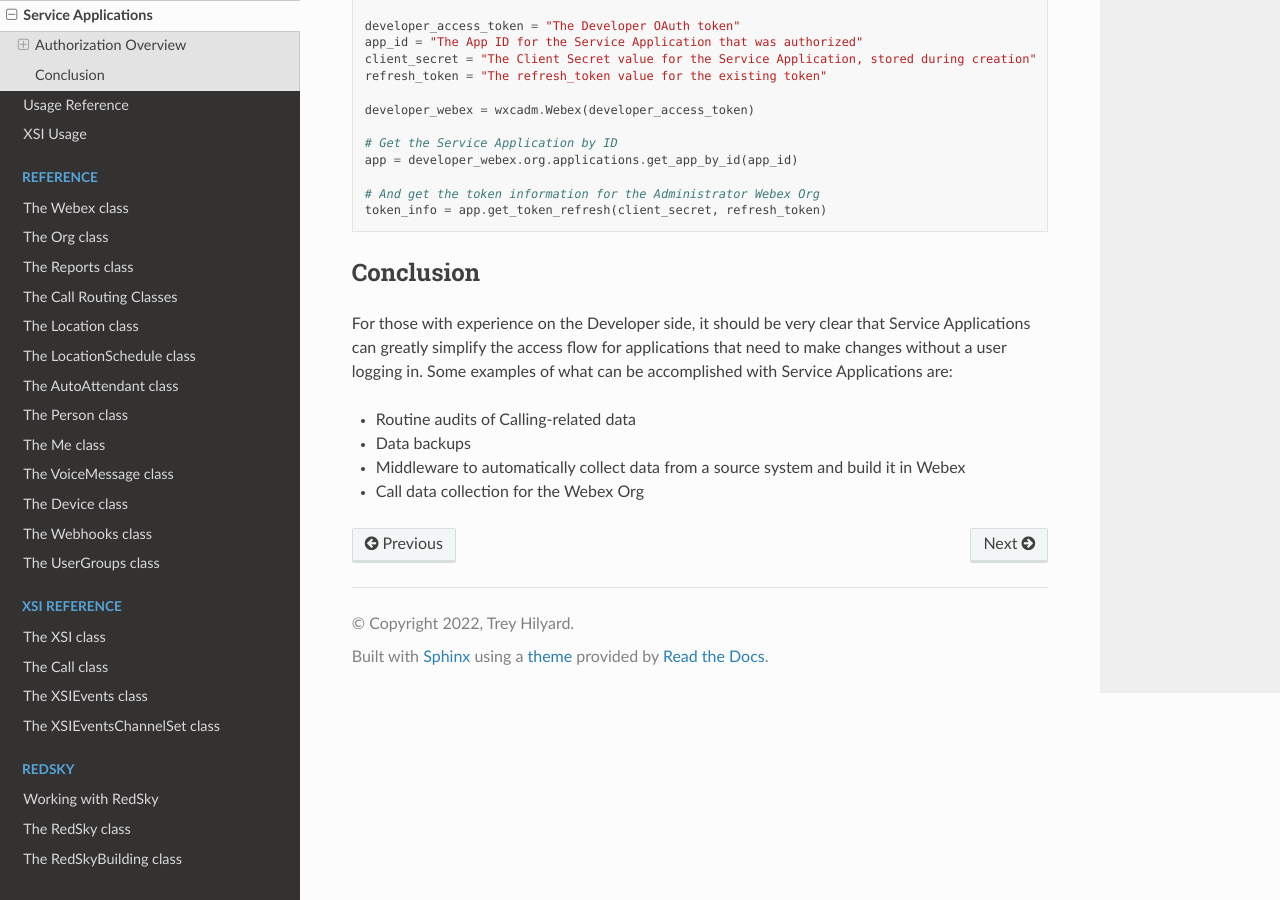
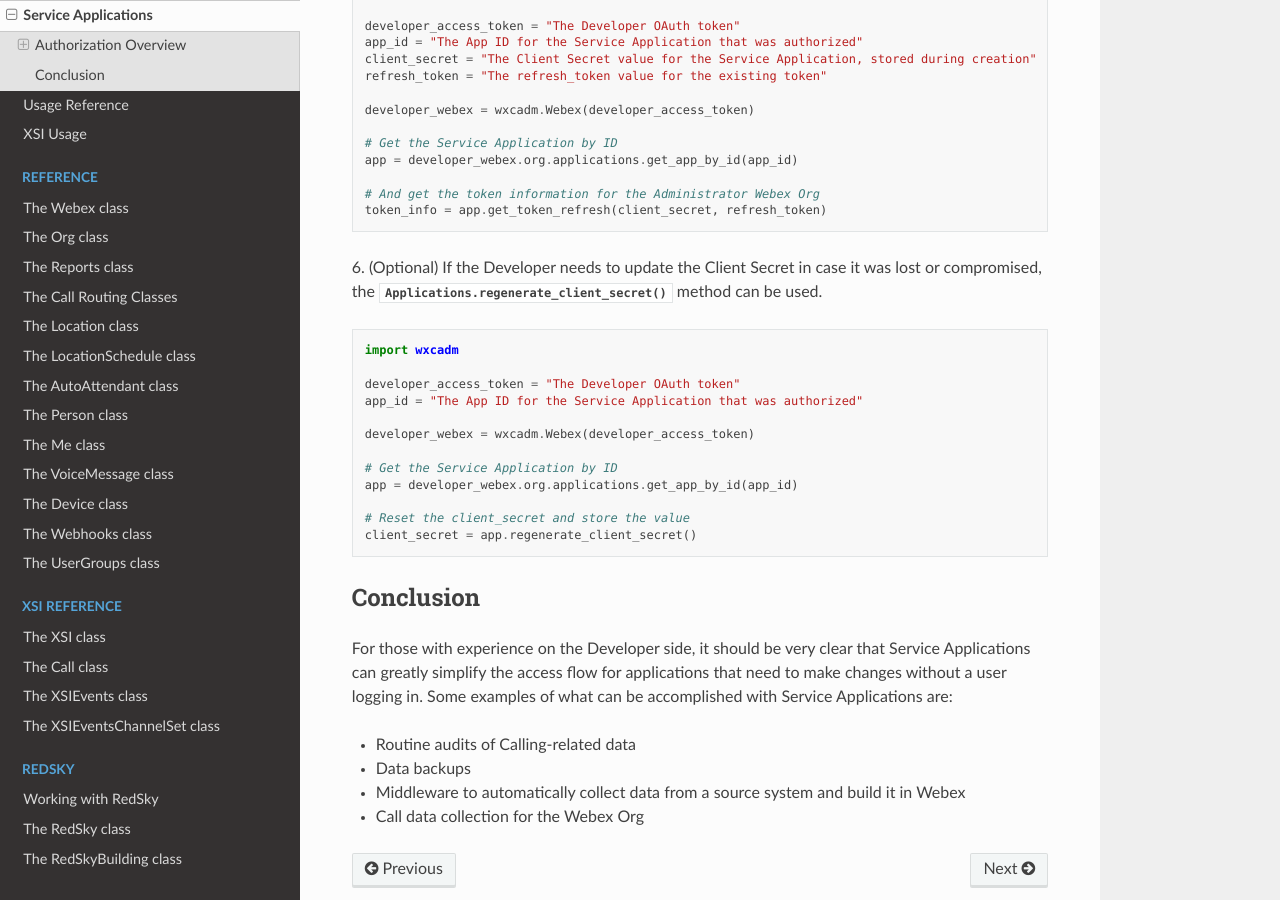
Before and after one commit to kctrey/wxcadm, a Sphinx documentation site: the page built from docs/source/usage/service_app.rst, in a window 1280 px wide and 900 px high, scrolled down 2630 px. Built offline with Sphinx 7.4.7 and the Read the Docs theme 2.0.0, drawn with Linux system fonts in a browser that asks for light colours.

Commit message:
Doc update for regen client secret

```diff
--- a/docs/source/usage/service_app.rst
+++ b/docs/source/usage/service_app.rst
@@ -130,6 +130,24 @@ method can be used:
     # And get the token information for the Administrator Webex Org
     token_info = app.get_token_refresh(client_secret, refresh_token)
 
+6. (Optional) If the Developer needs to update the Client Secret in case it was lost or compromised, the
+:py:meth:`Applications.regenerate_client_secret()` method can be used.
+
+.. code-block:: python
+
+    import wxcadm
+
+    developer_access_token = "The Developer OAuth token"
+    app_id = "The App ID for the Service Application that was authorized"
+
+    developer_webex = wxcadm.Webex(developer_access_token)
+
+    # Get the Service Application by ID
+    app = developer_webex.org.applications.get_app_by_id(app_id)
+
+    # Reset the client_secret and store the value
+    client_secret = app.regenerate_client_secret()
+
 Conclusion
 ----------
 For those with experience on the Developer side, it should be very clear that Service Applications can greatly simplify
```
